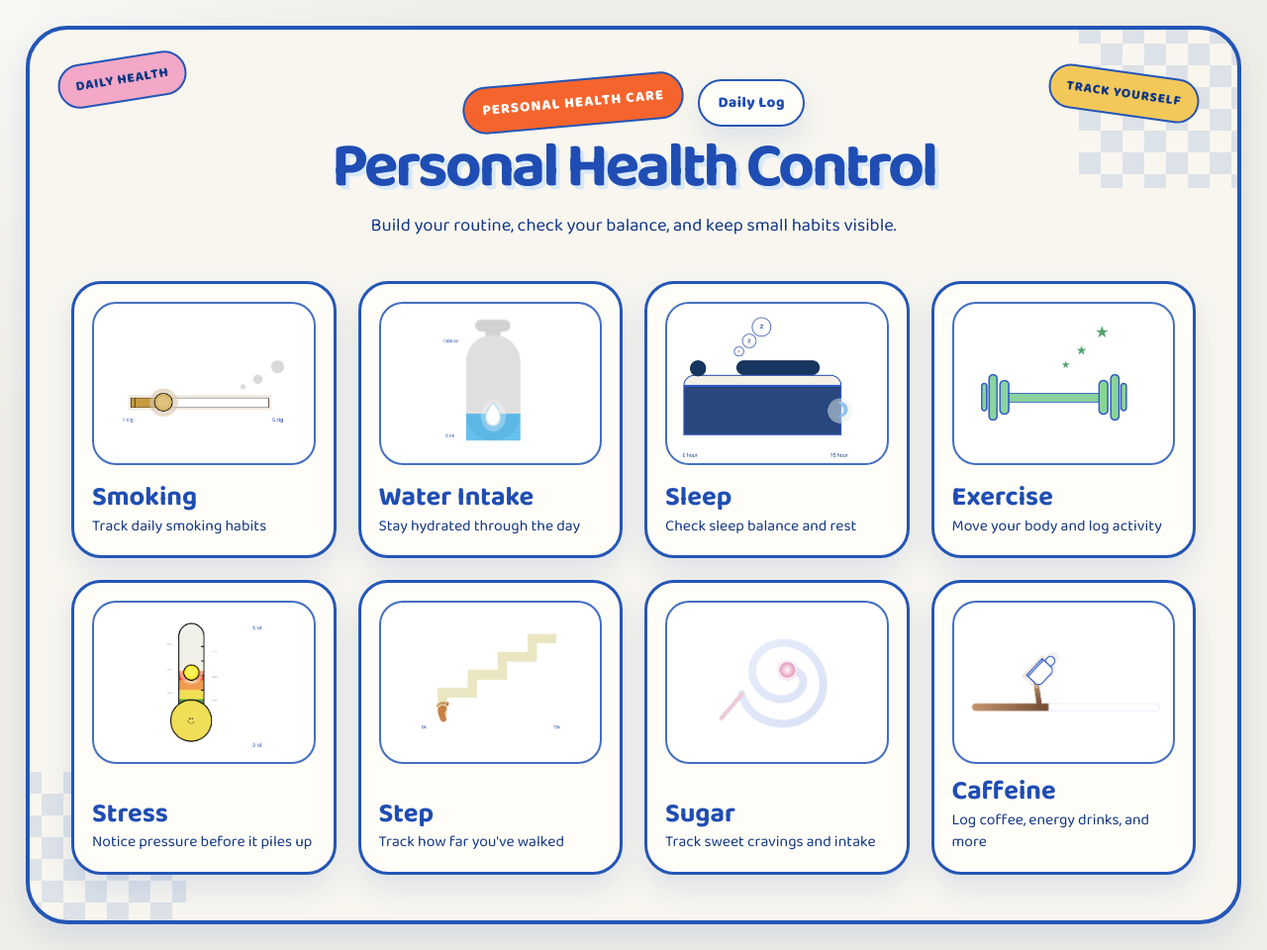
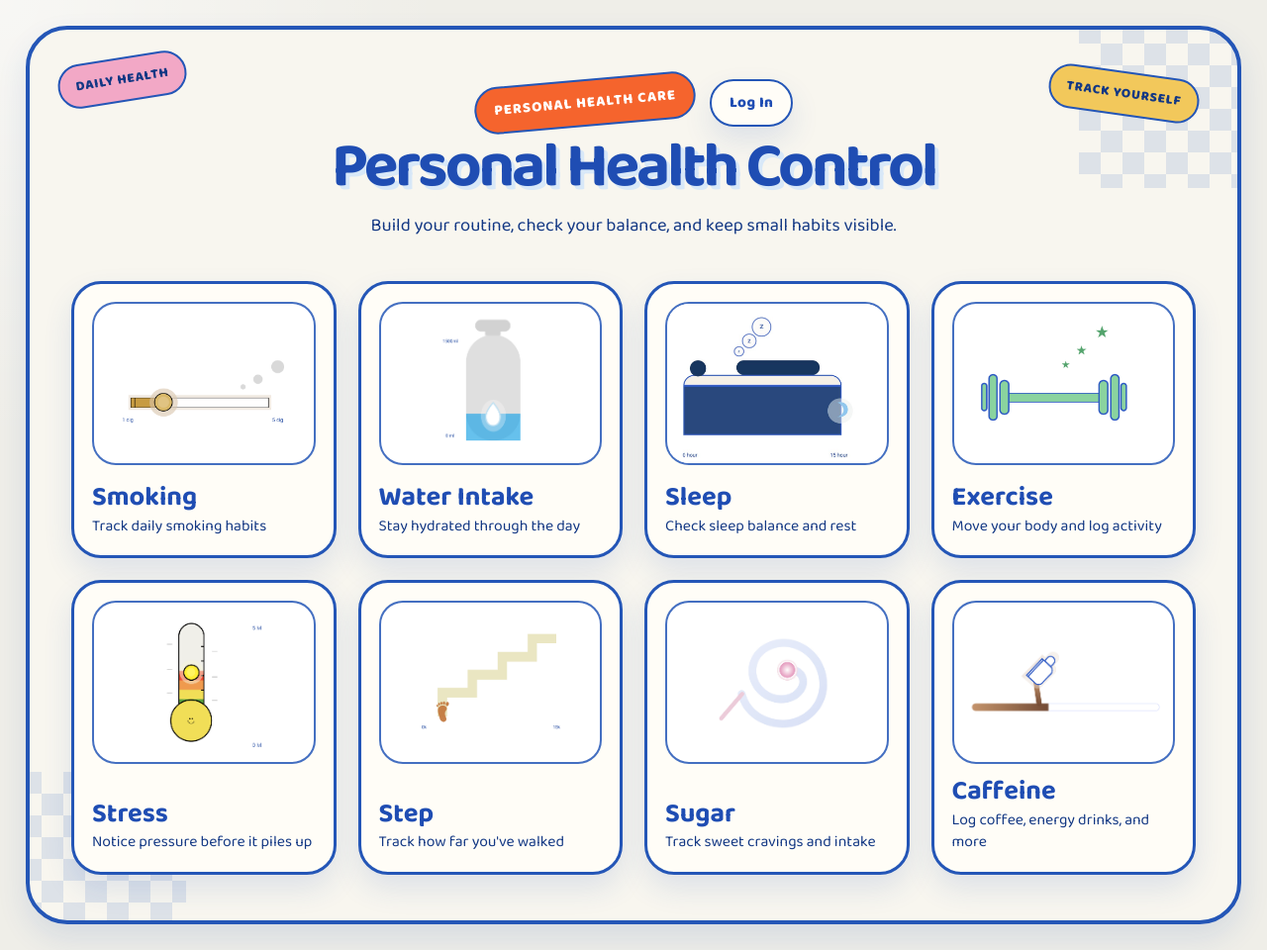
Before and after one commit to ssejinnnn/Personal-Health-Care, a plain HTML site: page dashboard/index.html in a window 1280 px wide. Shown: the whole page at 99% size. Drawn offline with Linux system fonts and the light colour scheme.

Commit message:
Add files via upload

```diff
--- a/dashboard/index.html
+++ b/dashboard/index.html
@@ -18,7 +18,7 @@
       <header class="dashboard-header">
         <div class="header-top-row">
           <p class="mini-tag">personal health care</p>
-          <a class="daily-log-btn" href="../dailylog/index.html">Daily Log</a>
+          <a class="daily-log-btn" href="../dailylog/index.html">Log In</a>
         </div>
 
         <h1 id="dashboardTitle">Personal Health Control</h1>
```
